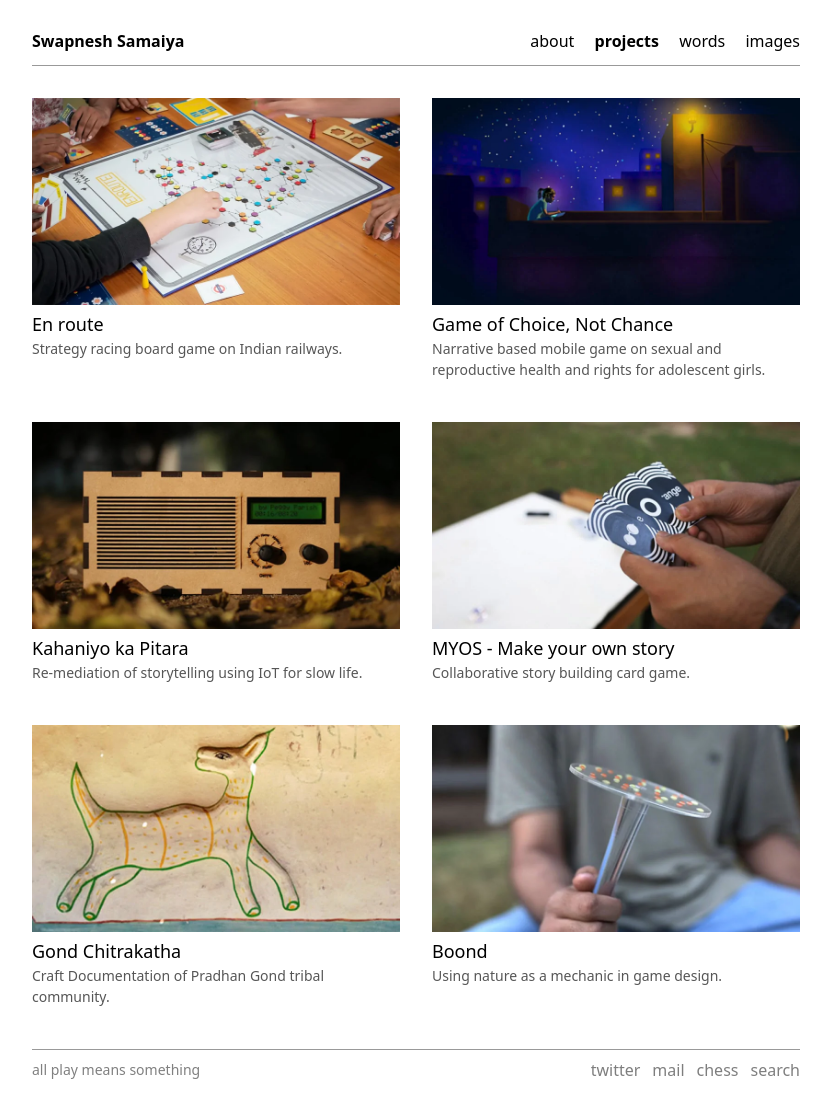
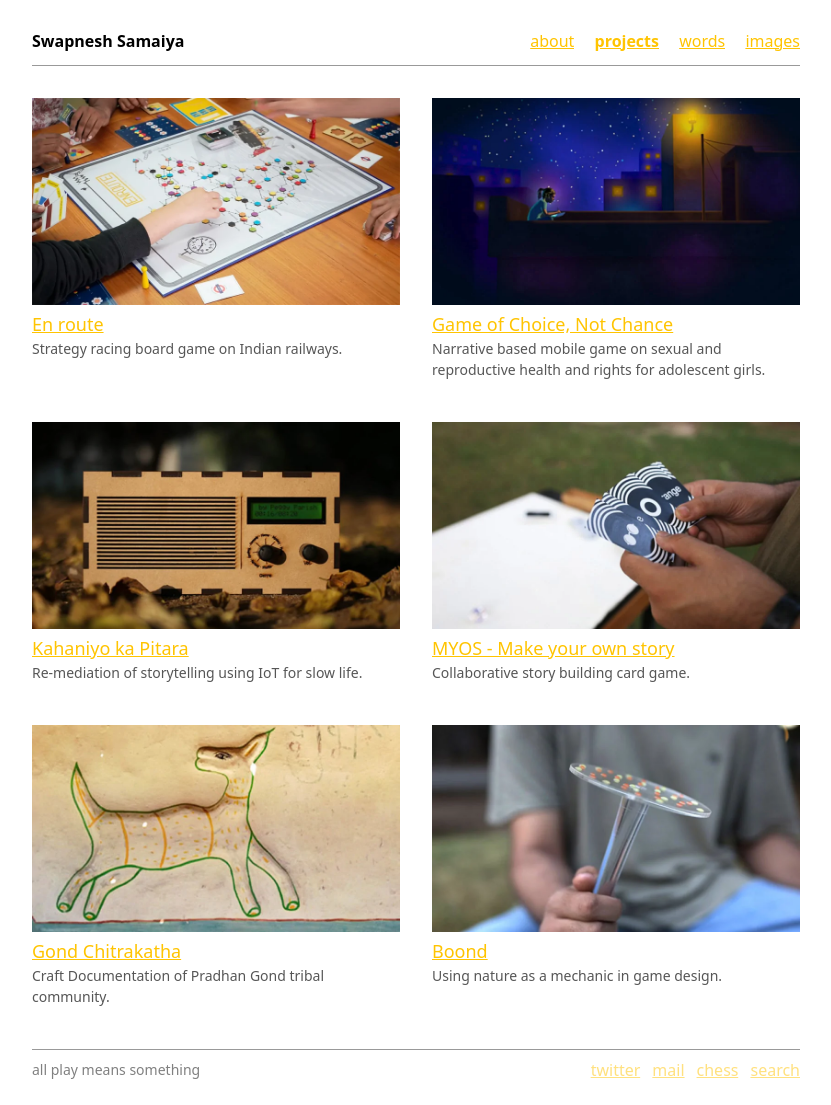
Before and after one commit to bunbutterjam/bunbutterjam.github.io, a Jekyll site: the page built from index.html, in a window 1280 px wide. Shown: the whole page, without its empty margins (224-1055 px from the left). Built offline with Jekyll 4.4.1, drawn with Linux system fonts in a browser that asks for light colours.

```diff
--- a/_sass/main.scss
+++ b/_sass/main.scss
@@ -211,9 +211,10 @@
 //BODY
 
 a {
-	color: #000;
+	color: rgb(255, 196, 1);
 	// text-decoration-skip-ink: auto;
 	text-decoration: none;
+	text-decoration: underline;
 }
 
 pre {
```
